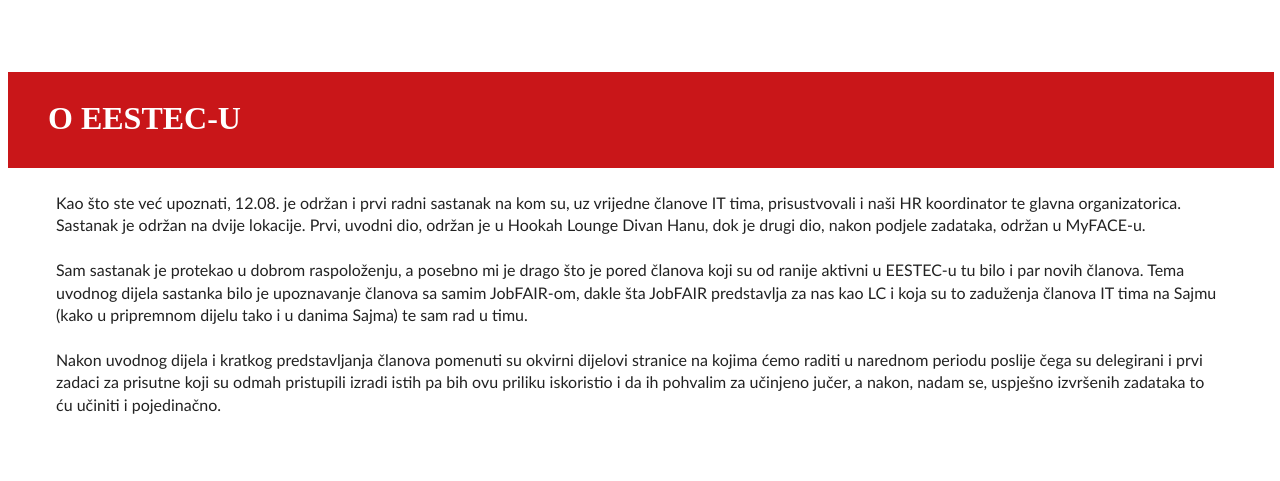
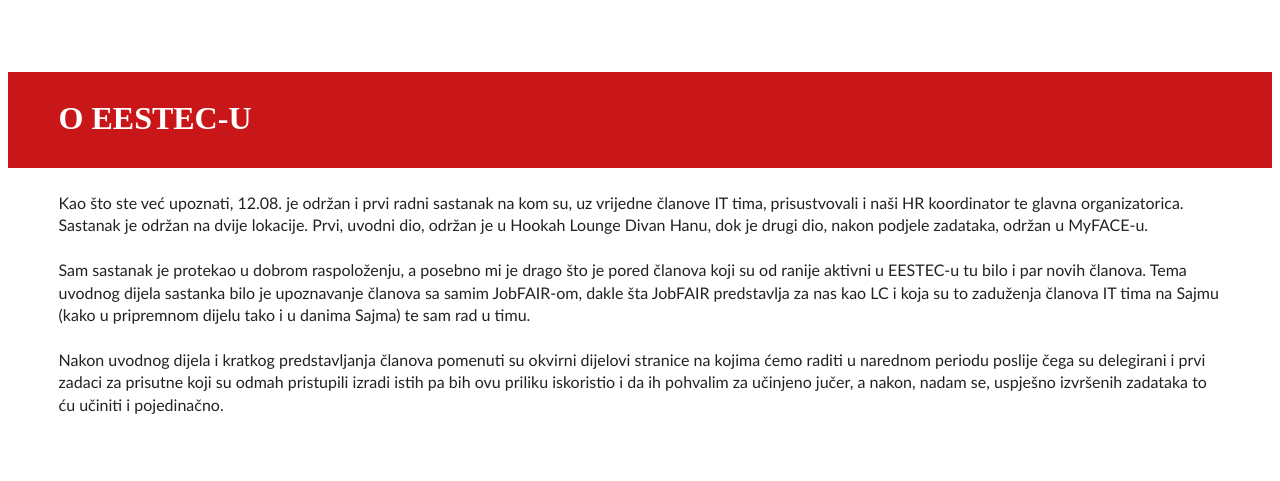
Before and after one commit to ohri31/jobfairlanding, a PHP site: page /oeestecu.html in a window 1280 px wide. Shown: the top 481 px of the page. Run offline with PHP 8.4, Linux system fonts and the light colour scheme.

Commit message:
zavrsen responsivnes

```diff
--- a/css/main.css
+++ b/css/main.css
@@ -349,27 +349,26 @@ textarea {
 
     .meni {
         height: 5vmax;
-        max-width: 100%;
+        max-width: 98%;
 }
 
     .header {
         background-color: #C91619;
         padding-top: 3vmin;
-        padding-left: 5vmin;
+        padding-left: 4%;
         padding-bottom: 2vmin;
         height: 7vmin;
         font-size: 4vmin;
         color: white;
         font-family: serif;
         font-weight: bold;
-        width: 97%;
+        width: 96%;
     }
 
     #text {
-        padding: 1vmin 6vmin 1vmin 6vmin;
+        padding: 1vmin 4% 1vmin 4%;
         margin: 2vmin 0vmin 2vmin 0vmin;
         font-family: Trebuchet MS;
-        height: 30vmin;
         width: 92%;
         font-size: 2vmin;
     }
@@ -378,12 +377,11 @@ textarea {
         height: 200vmin;
         padding-top: 5vmin;
         width: 100%;
+        display: block;
+        text-align: center;
     }
 
     div img {
-        display: block;
-        margin-right: auto;
-        margin-left: auto;
         max-width: 100%;
     }
 /*dosta vise tarika :P/*
--- a/oeestecu.html
+++ b/oeestecu.html
@@ -20,7 +20,7 @@
 		Nakon uvodnog dijela i kratkog predstavljanja članova pomenuti su okvirni dijelovi stranice na kojima ćemo raditi u narednom periodu poslije čega su delegirani i prvi zadaci za prisutne koji su odmah pristupili izradi istih pa bih ovu priliku iskoristio i da ih pohvalim za učinjeno jučer, a nakon, nadam se, uspješno izvršenih zadataka to ću učiniti i pojedinačno.
 	</div>
 	<div id="slika">
-		<img src="http://pokit.org/get/img/c6a3d96f1272ba158ec7afb9a6b68eda.jpg" border="0" alt="Null"/>
+		<img src="img/timeline.png" border="0" alt="Null"/ align="middle">
 	</div>
 	<div class="footer">
 	</div>
```
Also changed, not shown: img/timeline.png (added).
